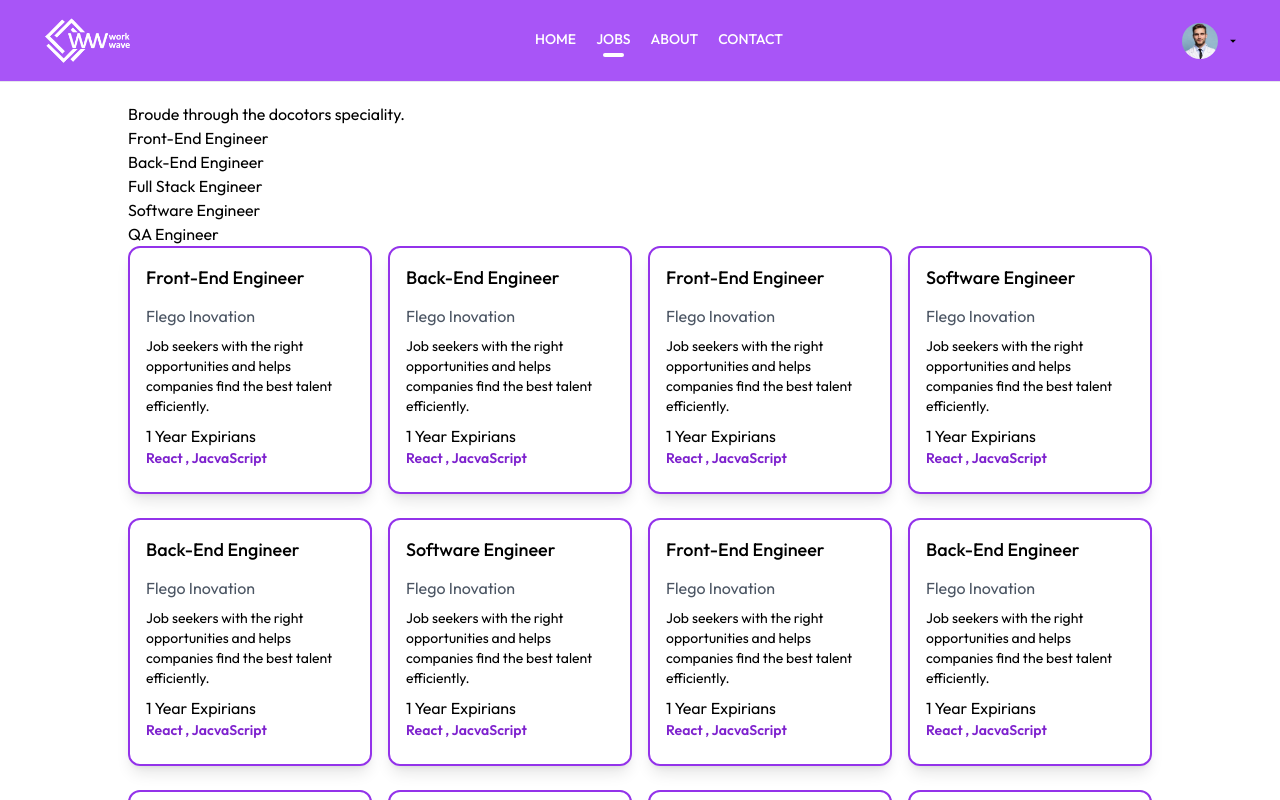
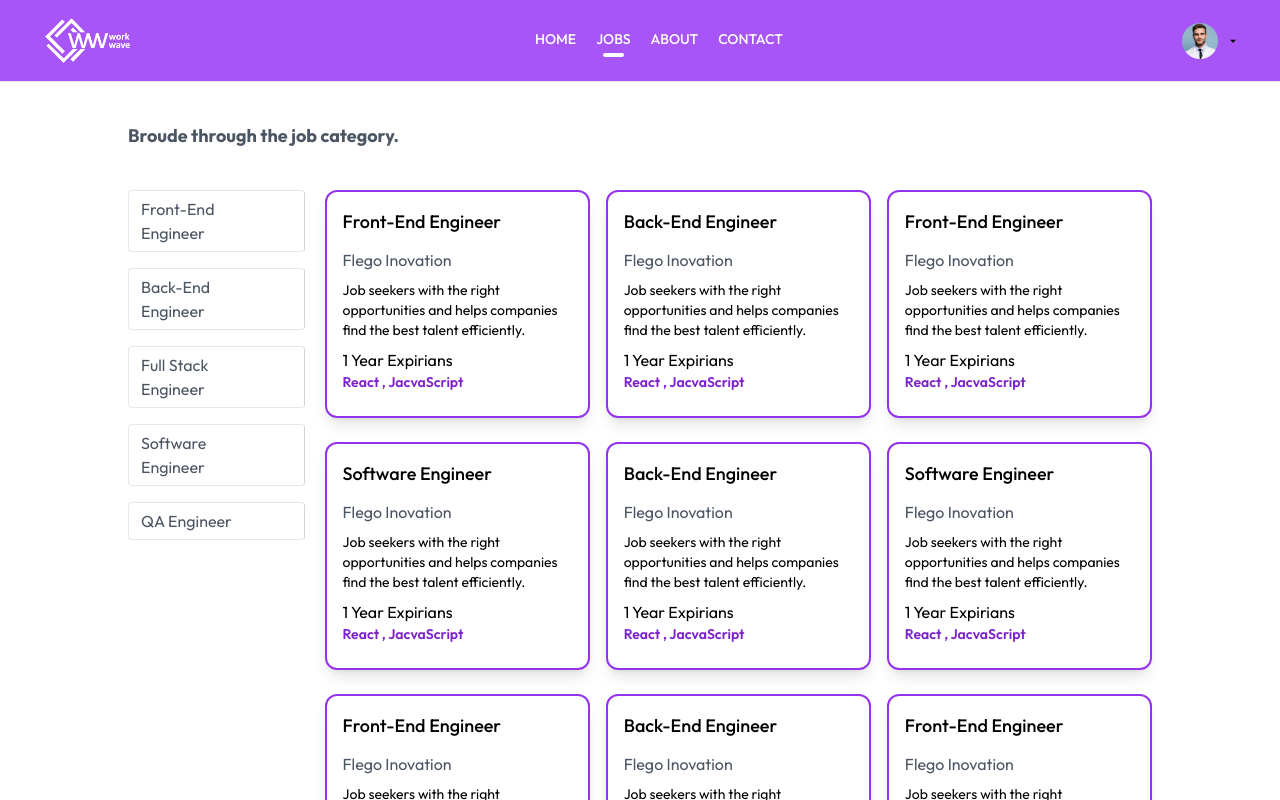
Before and after one commit to Anuda66/Work-Wave-job-posting, a React (Vite) app in the folder Client/: page /jobs in a window 1280 px wide. Shown: the top 800 px of the page. Built offline with nearby package versions, Linux system fonts and the light colour scheme.

Commit message:
Add css for catagary section.

```diff
--- a/Client/src/Components/Footer.jsx
+++ b/Client/src/Components/Footer.jsx
@@ -2,7 +2,7 @@ import React from 'react'
 import { assets } from '../assets/assets'
 function Footer() {
   return (
-    <div className='md:mx-10'>
+    <div className='mx-8 md:mx-10'>
         <hr  className='mt-40'/>
         <div className='flex flex-col sm:grid grid-cols-[3fr_1fr_1fr] gap-14 my-10 mt-10 text-sm'>
             <div>
@@ -29,7 +29,7 @@ function Footer() {
                 {/*right section------------*/}
                 <h2 className='mb-5 text-xl font-medium'>GET IN TOUCH</h2>
                 <ul  className='flex flex-col gap-2 text-gray-600 '>
-                    <li>+0-000-000-000</li>
+                    <li>+94712861997</li>
                     <li>anudaransara@gmail.com</li>
                 </ul>
             </div>
--- a/Client/src/Pages/Jobs.jsx
+++ b/Client/src/Pages/Jobs.jsx
@@ -25,15 +25,14 @@ function Jobs() {
 
   return (
     <div>
-
-      <p>Broude through the docotors speciality.</p>
-      <div>
-        <div>
-          <p>Front-End Engineer</p>
-          <p>Back-End Engineer</p>
-          <p>Full Stack Engineer</p>
-          <p>Software Engineer</p>
-          <p>QA Engineer</p>
+      <p className='my-10 text-lg font-bold text-gray-600'>Broude through the job category.</p>
+      <div className='flex flex-col items-start gap-5 mt-5 sm:flex-row '>
+        <div className='flex flex-col gap-4 text-gray-600 text-md'>
+          <p onClick={()=>JobTitle === 'Front-End Engineer' ? navigate('/jobs') : navigate('/jobs/Front-End Engineer')} className={`w-[94Vw] sm:w-auto pl-3 py-1.5 pr-16 border border-e-gray-300 rounded transition-all cursor-pointer `}>Front-End Engineer</p>
+          <p onClick={()=>JobTitle === 'Back-End Engineer' ? navigate('/jobs') : navigate('/jobs/Back-End Engineer')} className={`w-[94Vw] sm:w-auto pl-3 py-1.5 pr-16 border border-e-gray-300 rounded transition-all cursor-pointer `}>Back-End Engineer</p>
+          <p onClick={()=>JobTitle === 'Full Stack Engineer' ? navigate('/jobs') : navigate('/jobs/Full Stack Engineer')} className={`w-[94Vw] sm:w-auto pl-3 py-1.5 pr-16 border border-e-gray-300 rounded transition-all cursor-pointer `}>Full Stack Engineer</p>
+          <p onClick={()=>JobTitle === 'Software Engineer' ? navigate('/jobs') : navigate('/jobs/Software Engineer')} className={`w-[94Vw] sm:w-auto pl-3 py-1.5 pr-16 border border-e-gray-300 rounded transition-all cursor-pointer `}>Software Engineer</p>
+          <p onClick={()=>JobTitle === 'QA Engineer' ? navigate('/jobs') : navigate('/jobs/QA Engineer')} className={`w-[94Vw] sm:w-auto pl-3 py-1.5 pr-16 border border-e-gray-300 rounded transition-all cursor-pointer `}>QA Engineer</p>
         </div>
         <div className='grid w-full gap-4 grid-cols-auto gap-y-6'>
           {
```
